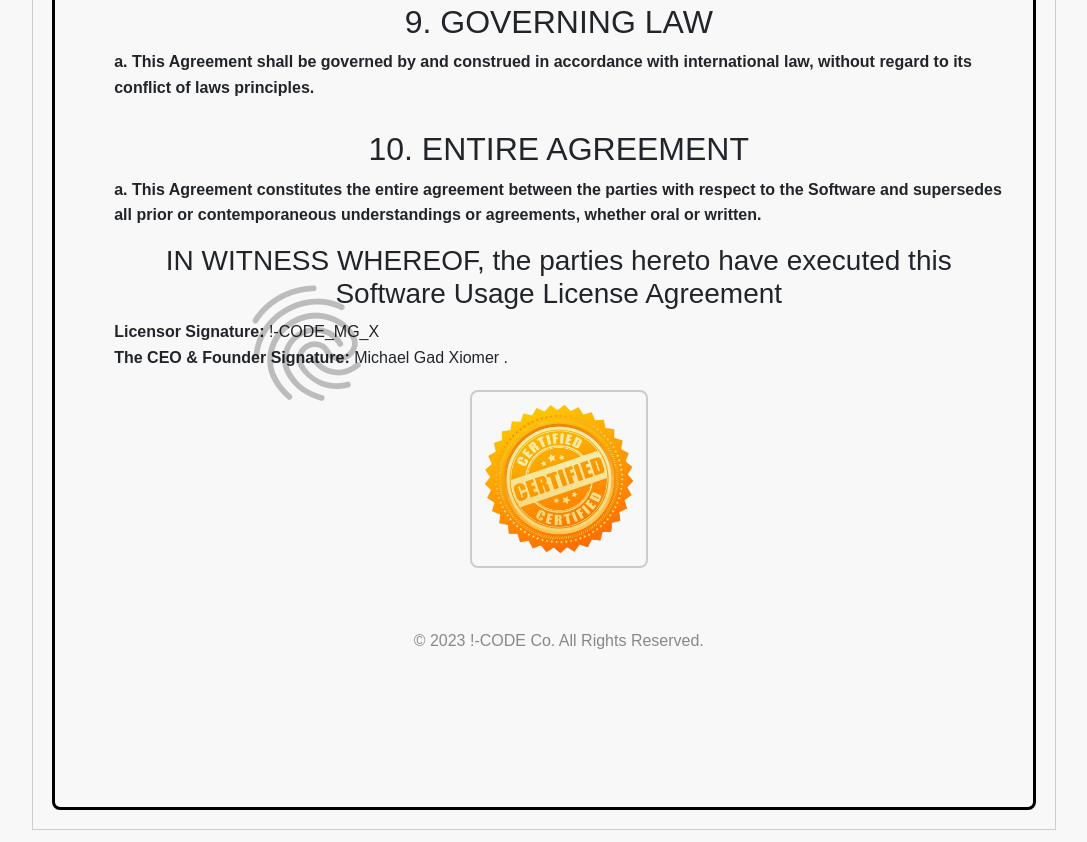
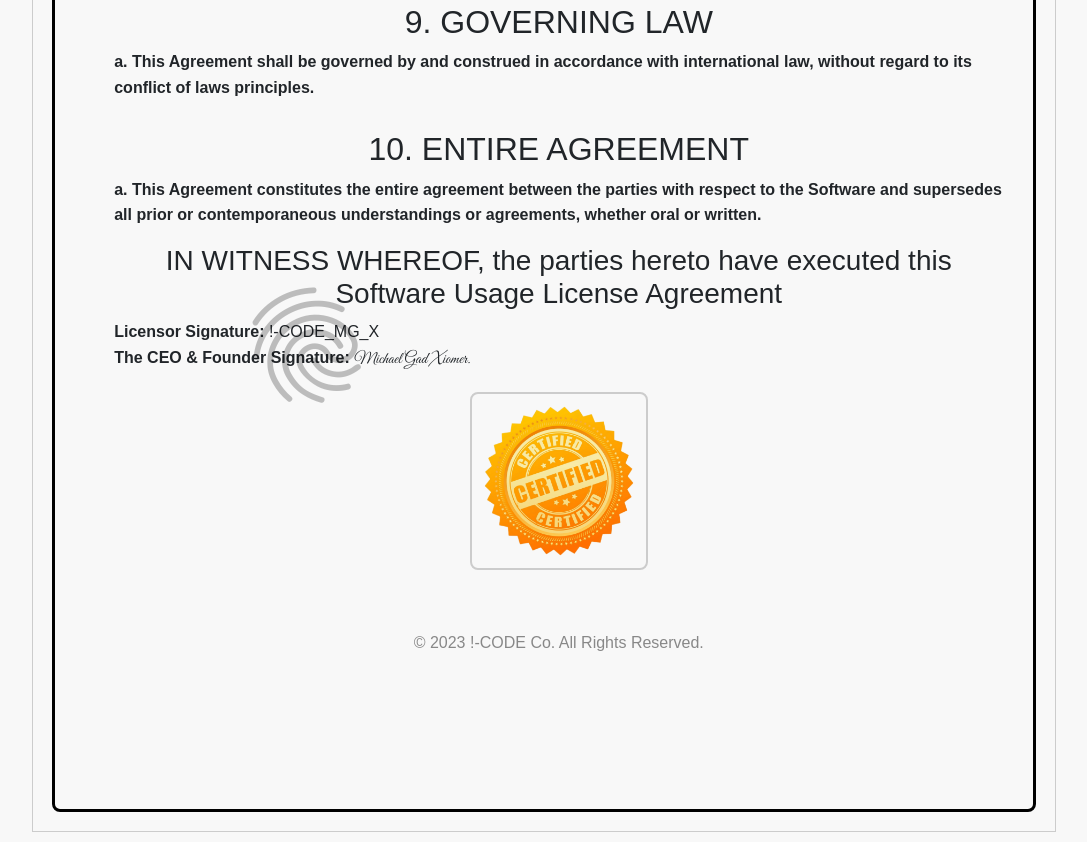
Before and after one commit to unknown-sudo-max/zone, a plain HTML site: page !-CODE/LICENSE-AGREEMENT.html in a window 1280 px wide. Shown: the part 1703-2545 px from the top of the page, without its empty margins (96-1183 px from the left). Drawn offline with nearby package versions, Linux system fonts and the light colour scheme.

Commit message:
Update LICENSE-AGREEMENT.html

```diff
--- a/!-CODE/LICENSE-AGREEMENT.html
+++ b/!-CODE/LICENSE-AGREEMENT.html
@@ -10,6 +10,9 @@
     <!-- Include Google Fonts for stamp icon -->
     <link href="https://fonts.googleapis.com/css2?family=Material+Icons" rel="stylesheet">
     <link rel="stylesheet" href="https://fonts.googleapis.com/css2?family=Material+Symbols+Outlined:opsz,wght,FILL,GRAD@24,400,0,0" />
+    <link rel="preconnect" href="https://fonts.googleapis.com">
+<link rel="preconnect" href="https://fonts.gstatic.com" crossorigin>
+<link href="https://fonts.googleapis.com/css2?family=Great+Vibes&display=swap" rel="stylesheet">
     <style>
         body {
             font-family: Arial, sans-serif;
@@ -186,7 +189,7 @@
                 <!-- Add more sections here following the same structure -->
 
                 <h3>IN WITNESS WHEREOF, the parties hereto have executed this Software Usage License Agreement</h3>
-                <p><strong>Licensor Signature:</strong> !-CODE_MG_X<br> <strong>The CEO & Founder Signature: </strong>Michael Gad Xiomer .</p>
+                <p><strong>Licensor Signature:</strong> !-CODE_MG_X<br> <strong>The CEO & Founder Signature: </strong><e style="font-family: 'Great Vibes', cursive;">Michael Gad Xiomer.</e></p>
                 <span class="material-symbols-outlined">fingerprint</span>
                 <div class="img"><img src=".\images\certificate.png"></div>
 
```
